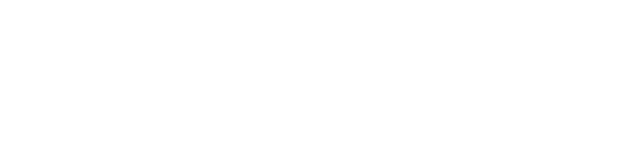
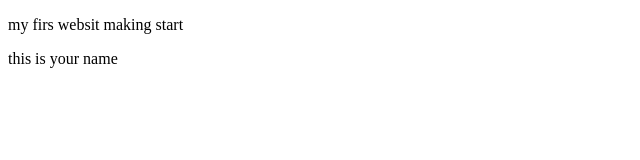
Before and after one commit to masud4658/my-first-repository, a plain HTML site: page index.html in a window 1280 px wide. Shown: the whole page, without its empty margins (0-640 px from the left). Drawn offline with Linux system fonts and the light colour scheme.

Commit message:
added para

```diff
--- a/index.html
+++ b/index.html
@@ -7,6 +7,7 @@
     <title>my first repo</title>
 </head>
 <body>
-
+    <p>my firs websit making start</p>
+    <p>this is your name</p>
 </body>
 </html>
```
